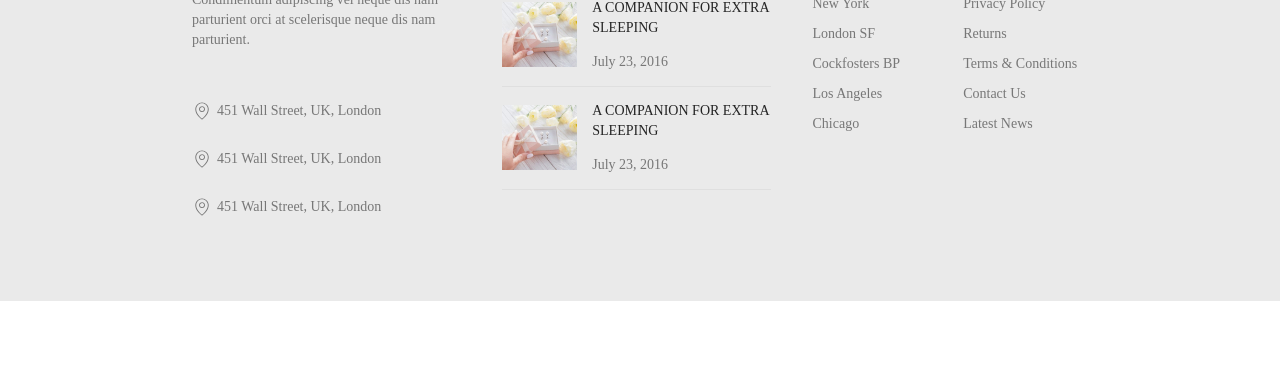
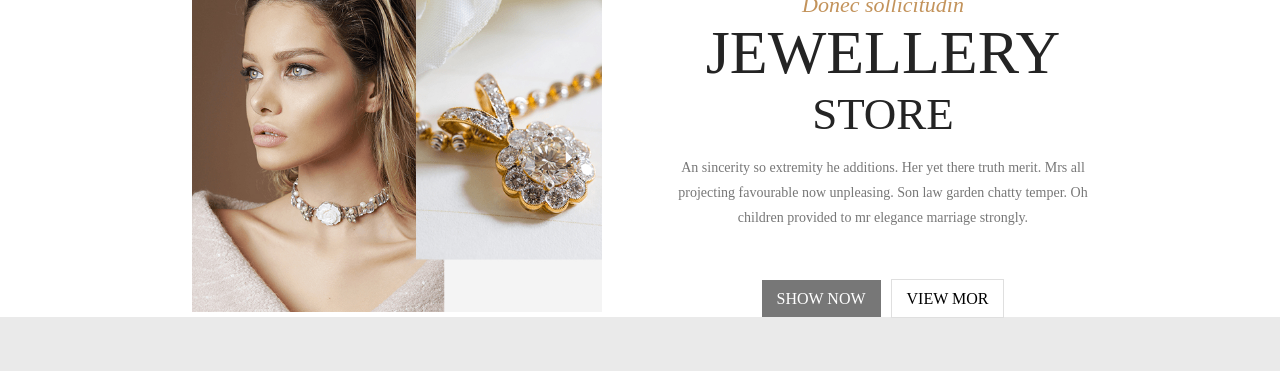
Before and after one commit to Ruslantoloshnyi/tpd-test, a plain HTML site: page index.html in a window 1280 px wide. Shown: the part 847-1218 px from the top of the page. Before the commit the page ends 1148 px from the top, so only its background shows below. Drawn offline with Linux system fonts and the light colour scheme; files whose address does not match are found by name.

Commit message:
add store section html and css

```diff
--- a/assets/css/style.scss
+++ b/assets/css/style.scss
@@ -377,8 +377,19 @@ template {
 .header_container {
     padding-left: 5%;
     padding-right: 5%;
-    max-width: 1200px;
+    max-width: 1400px;
     margin: 0 auto;
+}
+
+.container {
+    padding-left: 15%;
+    padding-right: 15%;
+    max-width: 1400px;
+    margin: 0 auto;
+}
+
+.wrapper {
+    margin-top: 100px;
 }
 
 a {
@@ -546,7 +557,7 @@ a {
     .footer_container {
         padding-left: 15%;
         padding-right: 15%;
-        max-width: 1200px;
+        max-width: 1400px;
         margin: 0 auto;
     }
 
@@ -644,3 +655,82 @@ a {
         }
     }
 }
+
+/* Store section styles
+   ========================================================================== */
+.store {
+    display: flex;
+    justify-content: space-between;
+    align-items: center;
+
+    .store__image {
+        width: 50%;
+
+        img {
+            width: 100%;
+            height: 100%;
+            object-fit: cover;
+        }
+    }
+
+    .store_content {
+        width: 50%;
+        text-align: center;
+        padding-left: 76px;
+
+        .store_content__name {
+            color: var(--Gold, #C3935B);
+            font-family: Lora;
+            font-size: 22px;
+            font-style: italic;
+            font-weight: 500;
+            line-height: 25px;
+        }
+
+        .store_content__head {
+            color: var(--Dark, #242424);
+            font-family: Marcellus;
+            font-size: 62px;
+            font-style: normal;
+            font-weight: 400;
+            // line-height: 75px;
+        }
+
+        .store_content__subhead {
+            color: var(--Dark, #242424);
+            font-family: Marcellus;
+            font-size: 45px;
+            font-style: normal;
+            font-weight: 400;
+            // line-height: 55px;
+        }
+
+        .store_content__text {
+            color: var(--Dark-Light, #777);
+            font-family: Lora;
+            font-size: 14px;
+            font-style: normal;
+            font-weight: 400;
+            line-height: 25px;
+        }
+
+        .store_content__button {
+            display: flex;
+            justify-content: center;
+            align-items: center;
+            gap: 10px;
+            margin-top: 60px;
+
+            .store_content__button__one {
+                background: var(--Dark-Light, #777);
+                color: #fff;
+                padding: 10px 15px;
+            }
+
+            .store_content__button__two {
+                border: 1px solid var(--Grey, #DFDFDF);
+                padding: 10px 15px;
+            }
+        }
+    }
+}
--- a/index.html
+++ b/index.html
@@ -92,6 +92,32 @@
             </div>
         </div>
     </header>
+
+    <main>
+        <!-- store section -->
+        <section>
+            <div class="container">
+                <div class="wrapper">
+                    <div class="store">
+                        <div class="store__image"><img src="./assets/image/store-image.jpg" alt=""></div>
+                        <div class="store_content">
+                            <div class="store_content__name">Donec sollicitudin</div>
+                            <div class="store_content__head">JEWELLERY</div>
+                            <div class="store_content__subhead">STORE</div>
+                            <p class="store_content__text">An sincerity so extremity he additions. Her yet there truth
+                                merit.
+                                Mrs all projecting favourable now unpleasing. Son law
+                                garden chatty temper. Oh children provided to mr elegance marriage strongly.</p>
+                            <div class="store_content__button">
+                                <div><a class="store_content__button__one" href="">SHOW NOW</a></div>
+                                <div><a class="store_content__button__two">VIEW MOR</a></div>
+                            </div>
+                        </div>
+                    </div>
+                </div>
+            </div>
+        </section>
+    </main>
 
     <!-- footer -->
     <footer>
```
Also changed, not shown: assets/css/style.css, assets/image/store-image.jpg (added), 1 other file.
